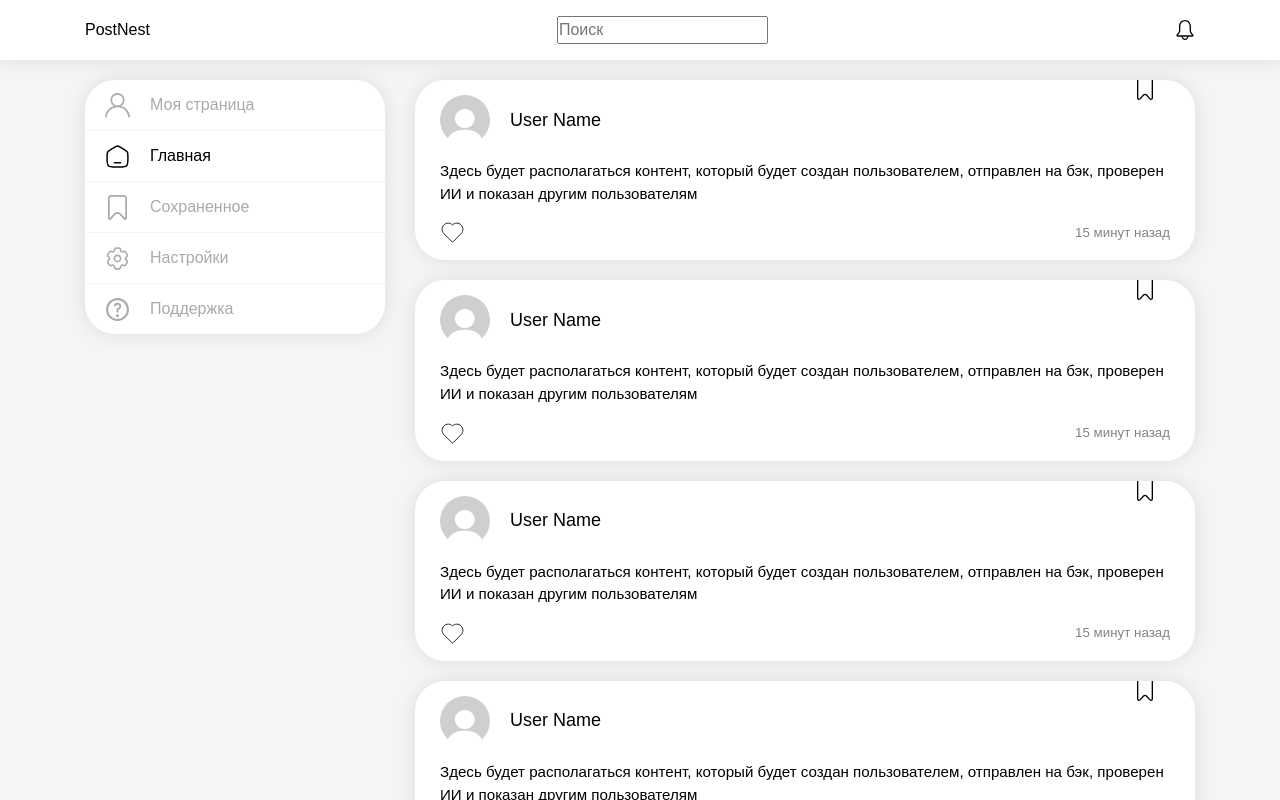
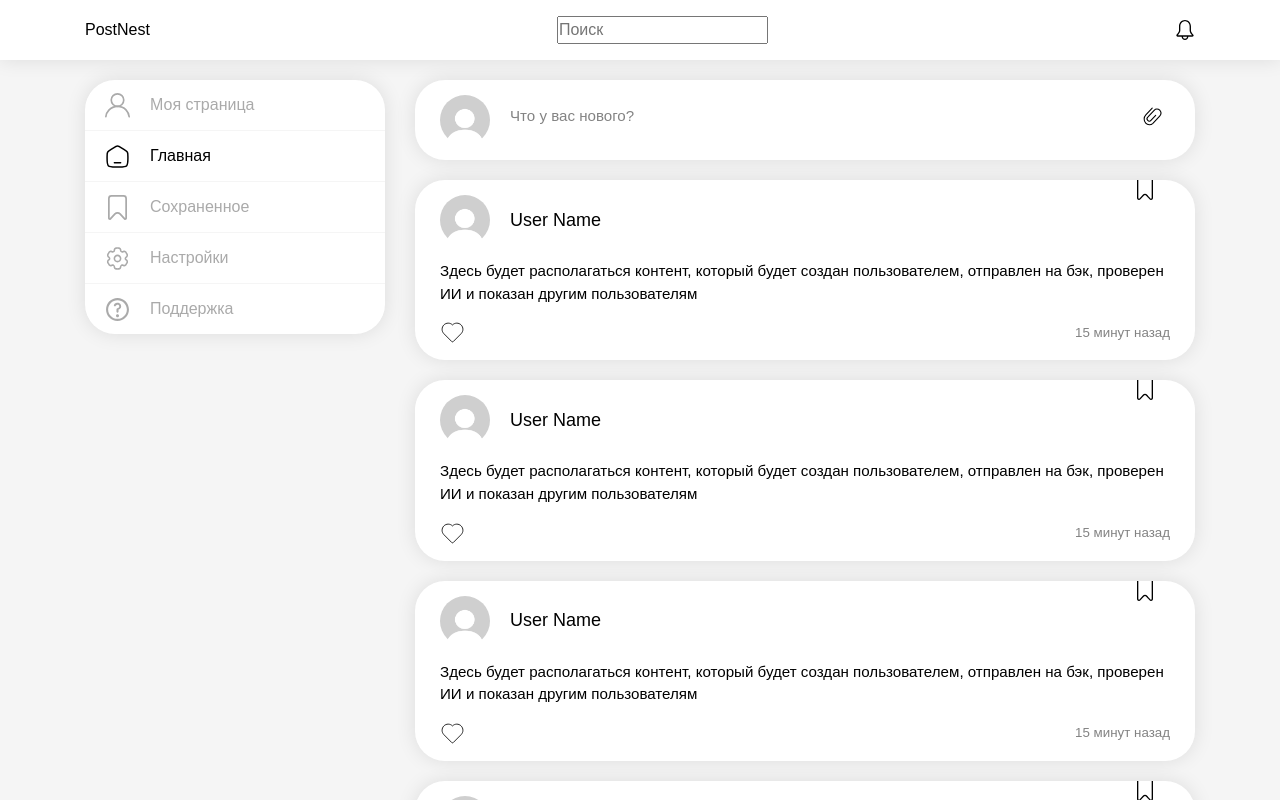
Before and after one commit to ilyhan/SotialNetwork, a React (Vite) app in the folder PostNest/: page /home in a window 1280 px wide. Shown: the top 800 px of the page. Built offline with nearby package versions, Linux system fonts and the light colour scheme.

Commit message:
Верстка создания поста

```diff
--- /dev/null
+++ b/PostNest/src/common/components/newpost/NewPost.tsx
@@ -0,0 +1,61 @@
+import {
+    NewPostWrapper,
+    UserAvatar,
+    PreviewCreator,
+    TextAreaWrapper,
+    FooterCreator,
+    CreateButton
+} from "@/common/components/newpost/style";
+import Textarea from "@/common/ui/Textarea";
+import { useEffect, useState } from "react";
+import defaultImg from "/images/default.jpg";
+import DragAndDropUpload from "@/common/helper/DragAndDropUpload";
+import IconButton from "@/common/ui/IconButton";
+
+const NewPost = () => {
+    const [isActive, setIsActive] = useState(false);
+    const [text, setText] = useState('');
+
+    const handleSetText = (val: string) => {
+        setText(val);
+    };
+
+    useEffect(() => {
+        if (text) {
+            setIsActive(true);
+        } else {
+            setIsActive(false);
+        }
+    }, [text]);
+
+    return (
+        <NewPostWrapper>
+            <PreviewCreator>
+                <UserAvatar src={defaultImg} />
+
+                <TextAreaWrapper>
+                    <Textarea
+                        value={text}
+                        onChange={handleSetText}
+                        placeholder="Что у вас нового?"
+                        rows={1}
+                    />
+                </TextAreaWrapper>
+
+                <DragAndDropUpload onFile={() => console}>
+                    <IconButton icon="pin" onClick={() => console} size={25} />
+                </DragAndDropUpload>
+            </PreviewCreator>
+
+            {isActive &&
+                <FooterCreator>
+                    <CreateButton>
+                        Опубликовать
+                    </CreateButton>
+                </FooterCreator>
+            }
+        </NewPostWrapper>
+    );
+};
+
+export default NewPost;
--- /dev/null
+++ b/PostNest/src/common/components/newpost/style.ts
@@ -0,0 +1,35 @@
+import { defaultWrapper } from "@/common/styles/mixins";
+import { borders } from "@/common/styles/styleConstants";
+import { Button } from "@/common/ui/Buttons";
+import styled from "styled-components";
+
+export const NewPostWrapper = styled('div')`
+    ${defaultWrapper}
+    padding: 15px 25px;
+`;
+
+export const UserAvatar = styled('img')`
+    border-radius: ${borders.circle};
+    height: 50px;
+    width: 50px;
+`;
+
+export const PreviewCreator = styled('div')`
+    display: grid;
+    grid-template-columns: 50px auto 30px;
+    align-items: center;
+    gap: 20px;
+`;
+
+export const TextAreaWrapper = styled('div')`
+    width: 100%;
+`;
+
+export const FooterCreator = styled('div')`
+    margin-top: 10px;
+    text-align: right;
+`;
+
+export const CreateButton = styled(Button)`
+    width: fit-content;
+`;
--- /dev/null
+++ b/PostNest/src/common/helper/DragAndDropUpload.tsx
@@ -0,0 +1,62 @@
+import React, { useRef } from 'react';
+
+interface DragAndDropUploadProps {
+    onFile: (file: File) => void;
+    accept?: string;
+    multiple?: boolean;
+    children?: React.ReactNode;
+};
+
+const DragAndDropUpload = ({ onFile, accept, multiple, children }: DragAndDropUploadProps) => {
+    const inputRef = useRef<HTMLInputElement>(null);
+
+    const handleDrop = (e: React.DragEvent<HTMLDivElement>) => {
+        e.preventDefault();
+        if (e.dataTransfer.files) {
+            Array.from(e.dataTransfer.files).forEach((file) => {
+                onFile(file as File)
+            })
+        }
+    };
+
+    const handleDragOver = (e: React.DragEvent<HTMLDivElement>) => {
+        e.preventDefault();
+    };
+
+    const handleFileChange = (e: React.ChangeEvent<HTMLInputElement>) => {
+        if (e.target.files) {
+            Array.from(e.target.files).forEach((file) => {
+                onFile(file as File)
+            })
+            e.target.value = '';
+        }
+    };
+
+    const clickToInput = () => {
+        if (inputRef.current) {
+            inputRef.current.click()
+        }
+    }
+
+    return (
+        <div>
+            <div
+                onDrop={handleDrop}
+                onClick={clickToInput}
+                onDragOver={handleDragOver}
+            >
+                {children}
+            </div>
+            <input
+                multiple={multiple}
+                accept={accept}
+                ref={inputRef}
+                type="file"
+                onChange={handleFileChange}
+                style={{ display: 'none' }}
+            />
+        </div>
+    );
+};
+
+export default DragAndDropUpload;
--- a/PostNest/src/common/svg-helper/index.ts
+++ b/PostNest/src/common/svg-helper/index.ts
@@ -6,6 +6,7 @@ import settings from '@/common/svg-helper/icons/settings.svg?react';
 import notification from '@/common/svg-helper/icons/notification.svg?react';
 import favorite from '@/common/svg-helper/icons/favorite.svg?react';
 import savedpost from '@/common/svg-helper/icons/savedpost.svg?react';
+import pin from '@/common/svg-helper/icons/pin.svg?react';
 
 export type IconType = React.FunctionComponent<
     React.SVGProps<SVGSVGElement> & {
@@ -23,7 +24,8 @@ export type ImageComponentsTypes =
     | 'help'
     | 'saved'
     | 'favorite'
-    | 'savedpost';
+    | 'savedpost'
+    | 'pin';
 
 export const ImageComponents: Record<ImageComponentsTypes, IconType> = {
     profile,
@@ -34,4 +36,5 @@ export const ImageComponents: Record<ImageComponentsTypes, IconType> = {
     saved,
     favorite,
     savedpost,
+    pin,
 };
--- /dev/null
+++ b/PostNest/src/common/ui/Textarea.tsx
@@ -0,0 +1,80 @@
+import React from 'react';
+import styled from 'styled-components';
+import { clampText } from '@/common/styles/mixins';
+import { colors, fonts } from '@/common/styles/styleConstants';
+
+interface TextareaProps {
+    value: string;
+    placeholder: string;
+    onChange: (_: string) => void;
+    name?: string;
+    cols?: number;
+    rows?: number;
+    style?: React.CSSProperties;
+    styledWrapper?: React.CSSProperties;
+    maxlength?: number;
+    minlength?: number;
+    required?: boolean;
+    autocomplete?: string;
+    disabled?: boolean;
+};
+
+const TextAreaWrapper = styled('div')`
+    height: fit-content;
+`;
+
+const TextareaStyled = styled('textarea')`
+    ${clampText(fonts.sizes.mainMobile, fonts.sizes.main)}
+    width: 100%;
+    border: none;
+    outline: none;
+    overflow: hidden;
+    resize: none;
+
+    &::placeholder{
+        color: ${colors.gray};
+    }
+`;
+
+const Textarea = ({
+    value,
+    placeholder,
+    onChange,
+    name,
+    cols,
+    rows,
+    style,
+    styledWrapper,
+    maxlength,
+    minlength,
+    required,
+    autocomplete,
+    disabled,
+}: TextareaProps) => {
+    const handleChange = (e: React.ChangeEvent<HTMLTextAreaElement>) => {
+        onChange(e.target.value);
+        e.currentTarget.style.height = 'auto';
+        e.currentTarget.style.height = `${e.currentTarget.scrollHeight}px`;
+    };
+
+    return (
+        <TextAreaWrapper style={styledWrapper}>
+            <TextareaStyled
+                value={value}
+                onChange={handleChange}
+                placeholder={placeholder}
+                name={name}
+                cols={cols}
+                rows={rows}
+                style={style}
+                maxLength={maxlength}
+                minLength={minlength}
+                required={required}
+                autoComplete={autocomplete}
+                disabled={disabled}
+            />
+        </TextAreaWrapper>
+    );
+};
+
+export default Textarea;
--- a/PostNest/src/modules/user/home/Home.tsx
+++ b/PostNest/src/modules/user/home/Home.tsx
@@ -1,9 +1,11 @@
+import NewPost from "@/common/components/newpost/NewPost";
 import Post from "@/common/components/post/Post"
 import { HomeWrapper } from "@/modules/user/home/style";
 
 const Home = () => {
     return (
         <HomeWrapper>
+            <NewPost />
             <Post />
             <Post />
             <Post />
```
Also changed, not shown: PostNest/src/common/svg-helper/icons/pin.svg (added).
